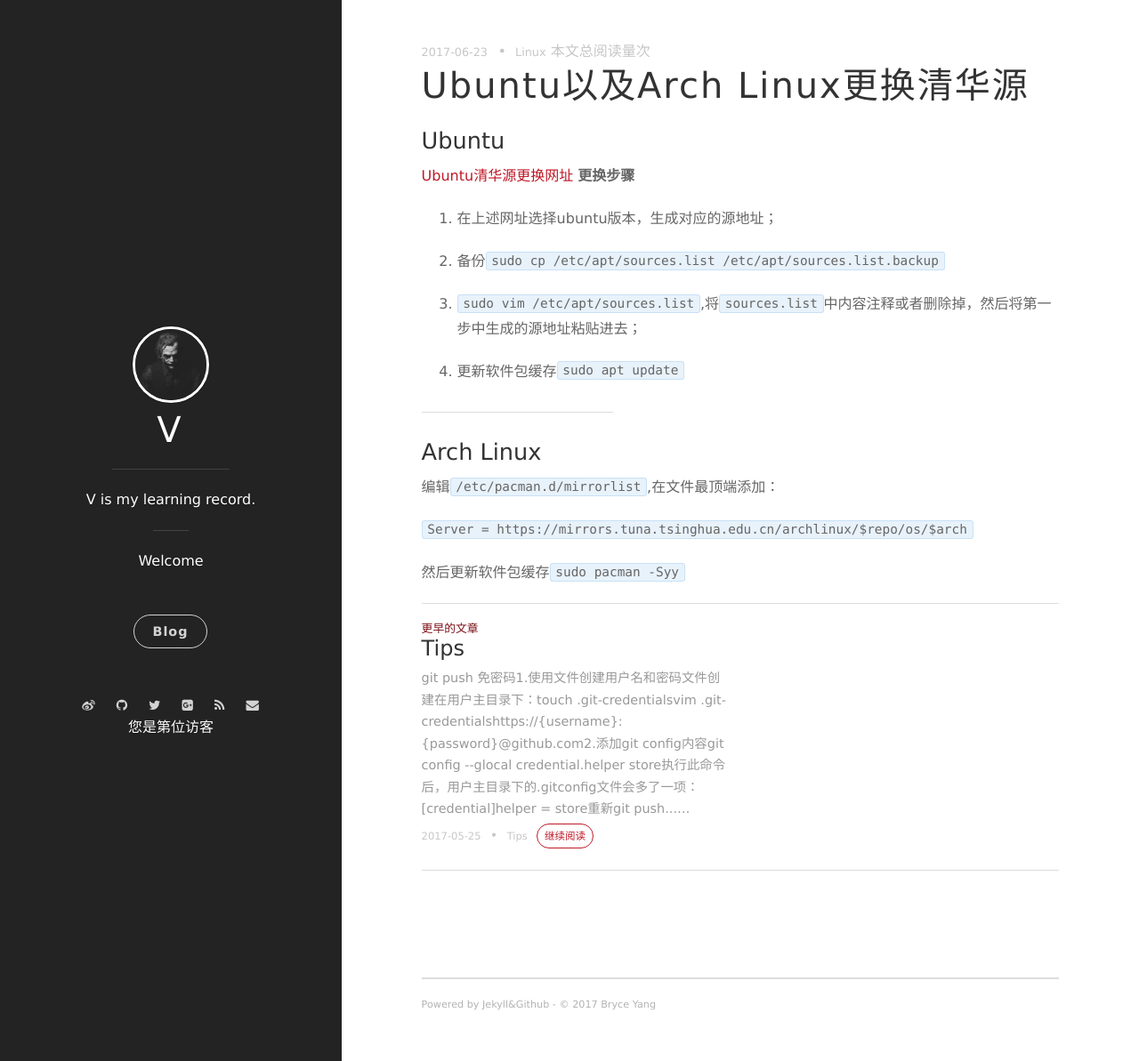
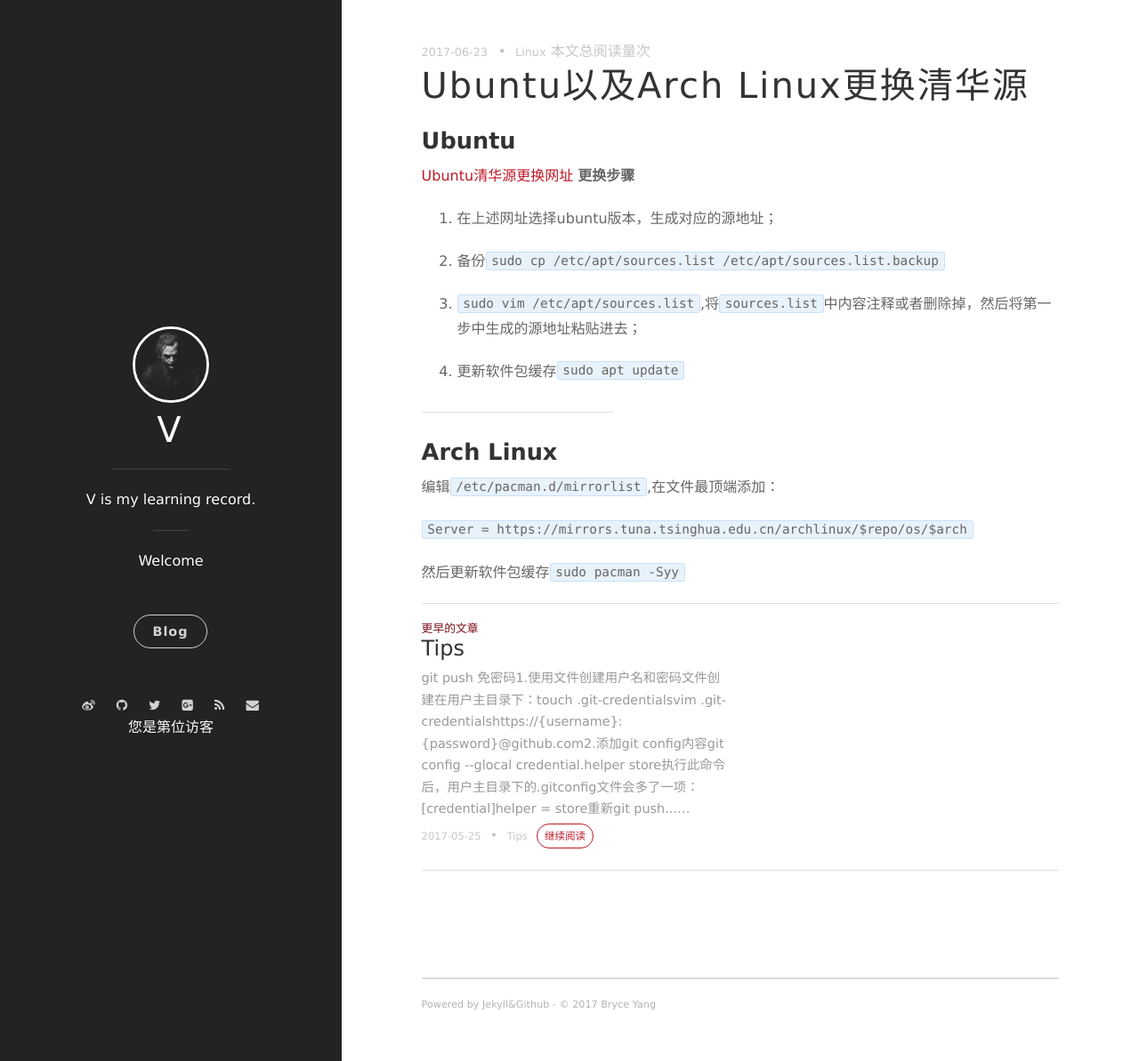
Before and after one commit to mrcwl/bryceyang.github.io, a Jekyll site: the page built from _posts/2017-06-23-ubuntu换源以及Arch-linux更换清华源.markdown, in a window 1280 px wide and 1193 px high. Shown: the whole window at 89% size. Built offline with Jekyll 4.4.1, drawn with Linux system fonts in a browser that asks for light colours; nearby versions of some CDN libraries; comment, search, counter and statistics services are not loaded.

Commit message:
format fix

```diff
--- a/_posts/2017-06-23-ubuntu换源以及Arch-linux更换清华源.markdown
+++ b/_posts/2017-06-23-ubuntu换源以及Arch-linux更换清华源.markdown
@@ -6,7 +6,7 @@ category: Linux
 tag: Linux
 ---
 
-### Ubuntu
+### **Ubuntu**
 [Ubuntu清华源更换网址](https://mirror.tuna.tsinghua.edu.cn/help/ubuntu/)
 **更换步骤**
 
@@ -20,7 +20,7 @@ tag: Linux
 
 ---
 
-### Arch Linux
+### **Arch Linux**
 编辑­`/etc/pacman.d/mirrorlist`,在文件最顶端添加：
 
 `Server = https://mirrors.tuna.tsinghua.edu.cn/archlinux/$repo/os/$arch`
```
